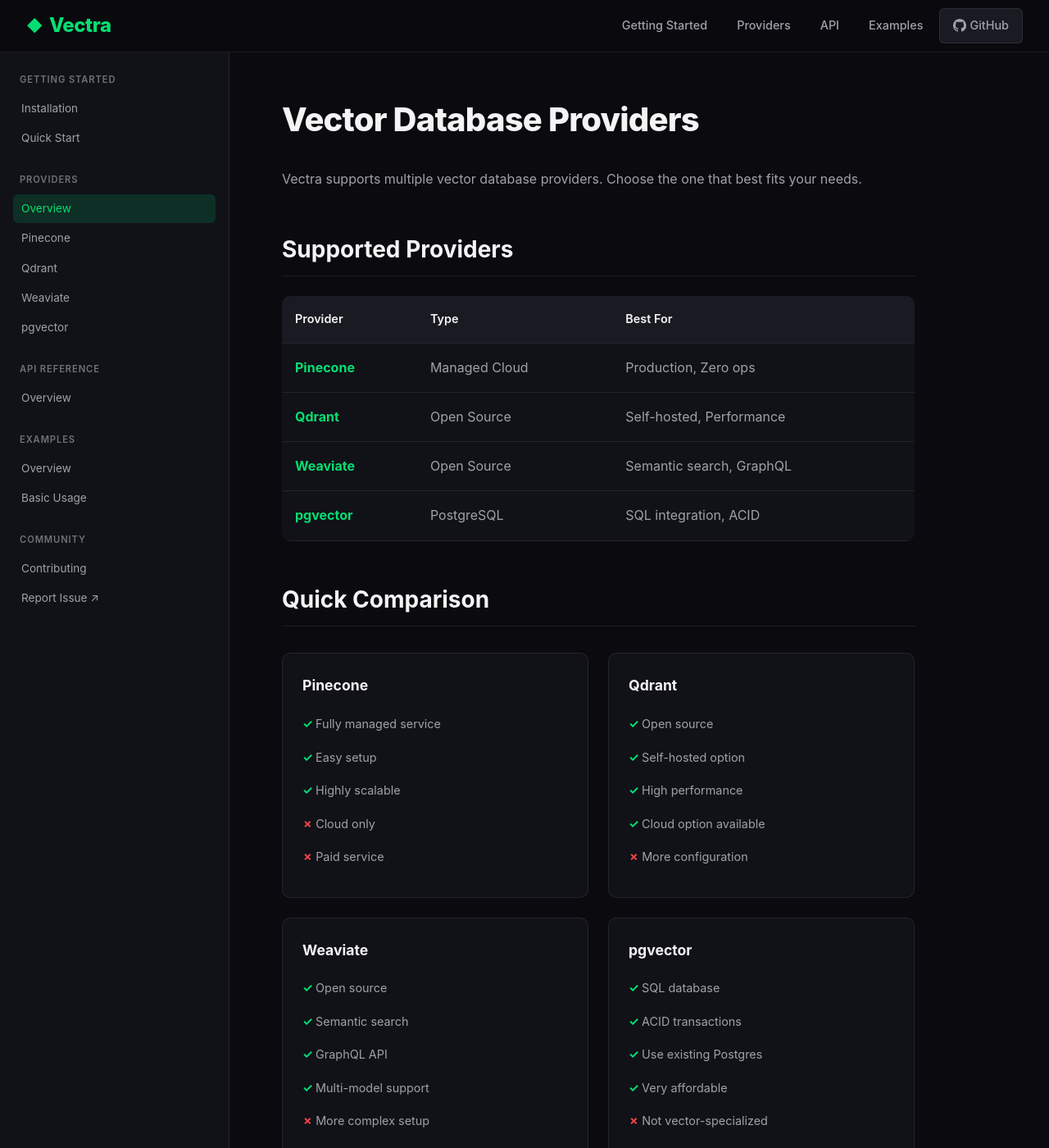
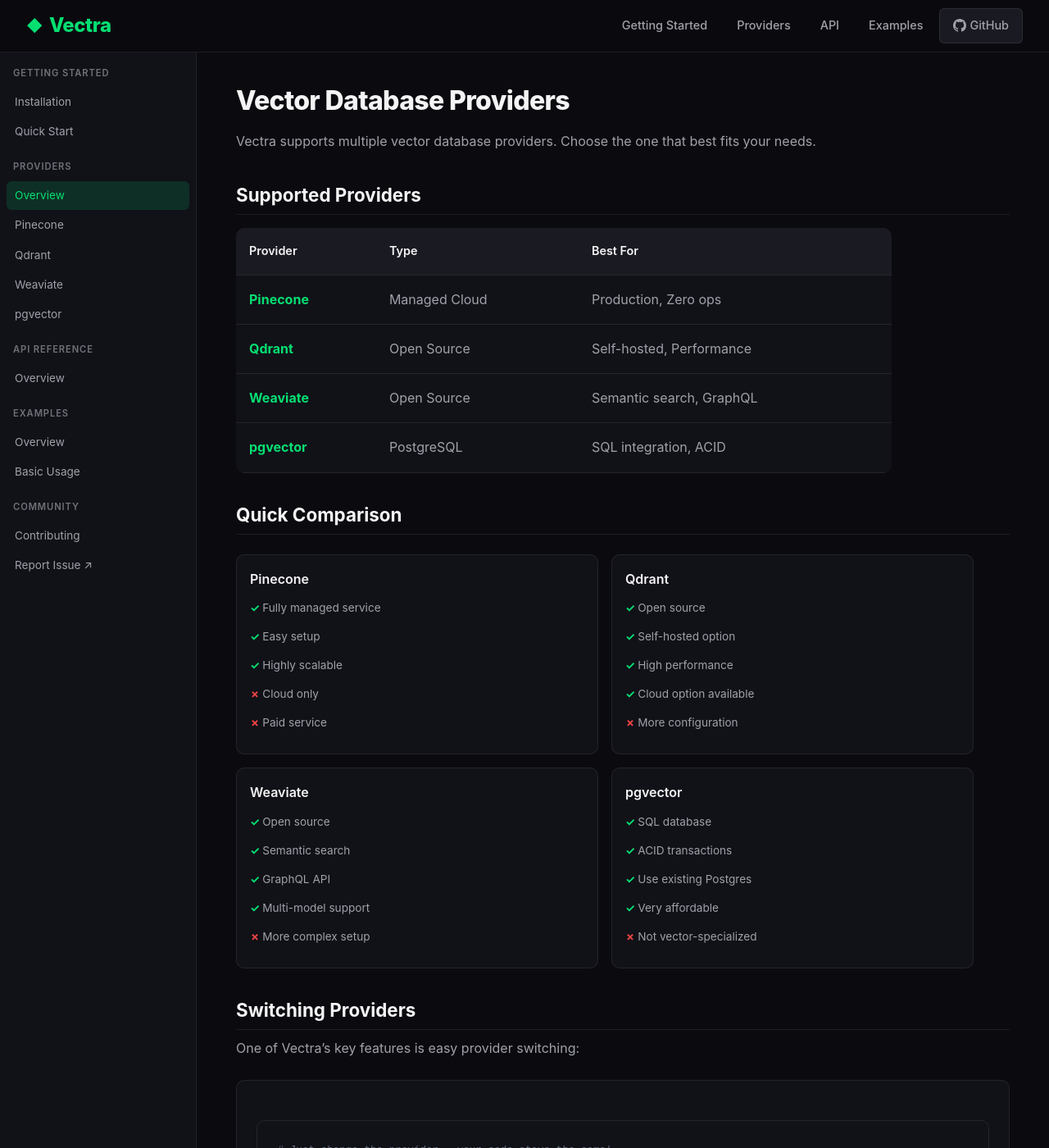
Before and after one commit to stokry/vectra, a Jekyll site: the page built from docs/providers/index.md, in a window 1280 px wide and 1400 px high. Shown: the whole window at 82% size. Built offline with Jekyll 4.4.1, drawn with Linux system fonts in a browser that asks for light colours.

Commit message:
Adjust CSS styles for improved layout and readability
- Decrease sidebar width for a more compact design.
- Modify padding and margin values across various elements for better spacing.
- Update font sizes for headings to enhance visual hierarchy.
- Refine table and comparison grid styles for consistency and clarity.

```diff
--- a/docs/assets/style.css
+++ b/docs/assets/style.css
@@ -59,7 +59,7 @@
 
   /* Layout */
   --tma-max-width: 1400px;
-  --tma-sidebar-width: 280px;
+  --tma-sidebar-width: 240px;
   --tma-header-height: 64px;
 }
 
@@ -506,7 +506,7 @@ code {
   height: calc(100vh - var(--tma-header-height));
   background: var(--tma-color-bg-secondary);
   border-right: 1px solid var(--tma-color-border);
-  padding: var(--tma-spacing-lg) var(--tma-spacing-md);
+  padding: var(--tma-spacing-md) var(--tma-spacing-sm);
   overflow-y: auto;
   scrollbar-width: thin;
   scrollbar-color: var(--tma-color-bg-hover) transparent;
@@ -526,7 +526,7 @@ code {
 }
 
 .tma-sidebar__section {
-  margin-bottom: var(--tma-spacing-lg);
+  margin-bottom: var(--tma-spacing-md);
 }
 
 .tma-sidebar__title {
@@ -567,8 +567,8 @@ code {
 .tma-docs-content {
   margin-left: var(--tma-sidebar-width);
   flex: 1;
-  padding: var(--tma-spacing-2xl) var(--tma-spacing-3xl);
-  max-width: 900px;
+  padding: var(--tma-spacing-xl) var(--tma-spacing-2xl);
+  max-width: calc(100% - var(--tma-sidebar-width));
   min-height: calc(100vh - var(--tma-header-height));
 }
 
@@ -576,28 +576,28 @@ code {
    Content Styles
    ============================================ */
 .tma-content h1 {
-  font-size: 2.5rem;
+  font-size: 2rem;
   font-weight: 800;
-  margin-bottom: var(--tma-spacing-lg);
+  margin-bottom: var(--tma-spacing-sm);
   letter-spacing: -0.02em;
   color: var(--tma-color-text-primary);
 }
 
 .tma-content h2 {
-  font-size: 1.75rem;
+  font-size: 1.4rem;
   font-weight: 700;
-  margin-top: var(--tma-spacing-2xl);
-  margin-bottom: var(--tma-spacing-md);
-  padding-bottom: var(--tma-spacing-sm);
+  margin-top: var(--tma-spacing-xl);
+  margin-bottom: var(--tma-spacing-sm);
+  padding-bottom: var(--tma-spacing-xs);
   border-bottom: 1px solid var(--tma-color-border);
   color: var(--tma-color-text-primary);
 }
 
 .tma-content h3 {
-  font-size: 1.25rem;
+  font-size: 1.1rem;
   font-weight: 600;
-  margin-top: var(--tma-spacing-xl);
-  margin-bottom: var(--tma-spacing-sm);
+  margin-top: var(--tma-spacing-lg);
+  margin-bottom: var(--tma-spacing-xs);
   color: var(--tma-color-text-primary);
 }
 
@@ -631,8 +631,9 @@ code {
 /* Tables */
 .tma-content table {
   width: 100%;
+  max-width: 800px;
   border-collapse: collapse;
-  margin: var(--tma-spacing-lg) 0;
+  margin: var(--tma-spacing-md) 0;
   background: var(--tma-color-bg-secondary);
   border-radius: var(--tma-radius-md);
   overflow: hidden;
@@ -730,7 +731,8 @@ code {
 
   .tma-docs-content {
     margin-left: 0;
-    padding: var(--tma-spacing-xl);
+    padding: var(--tma-spacing-lg);
+    max-width: 100%;
   }
 }
 
@@ -849,11 +851,12 @@ code {
 .tma-comparison-grid {
   display: grid;
   grid-template-columns: repeat(2, 1fr);
-  gap: var(--tma-spacing-lg);
-  margin: var(--tma-spacing-xl) 0;
+  gap: var(--tma-spacing-md);
+  margin: var(--tma-spacing-lg) 0;
+  max-width: 900px;
 }
 
-@media (max-width: 768px) {
+@media (max-width: 900px) {
   .tma-comparison-grid {
     grid-template-columns: 1fr;
   }
@@ -863,15 +866,16 @@ code {
   background: var(--tma-color-bg-secondary);
   border: 1px solid var(--tma-color-border);
   border-radius: var(--tma-radius-md);
-  padding: var(--tma-spacing-lg);
+  padding: var(--tma-spacing-md);
 }
 
 .tma-comparison-card h3,
 .tma-comparison-card h4 {
   margin-top: 0;
-  margin-bottom: var(--tma-spacing-md);
+  margin-bottom: var(--tma-spacing-sm);
   color: var(--tma-color-text-primary);
-  font-size: 1.1rem;
+  font-size: 1rem;
+  font-weight: 600;
 }
 
 .tma-comparison-card ul {
@@ -881,9 +885,9 @@ code {
 }
 
 .tma-comparison-card li {
-  padding: 4px 0;
+  padding: 2px 0;
   color: var(--tma-color-text-secondary);
-  font-size: 0.9rem;
+  font-size: 0.85rem;
 }
 
 .tma-comparison-card p {
```
